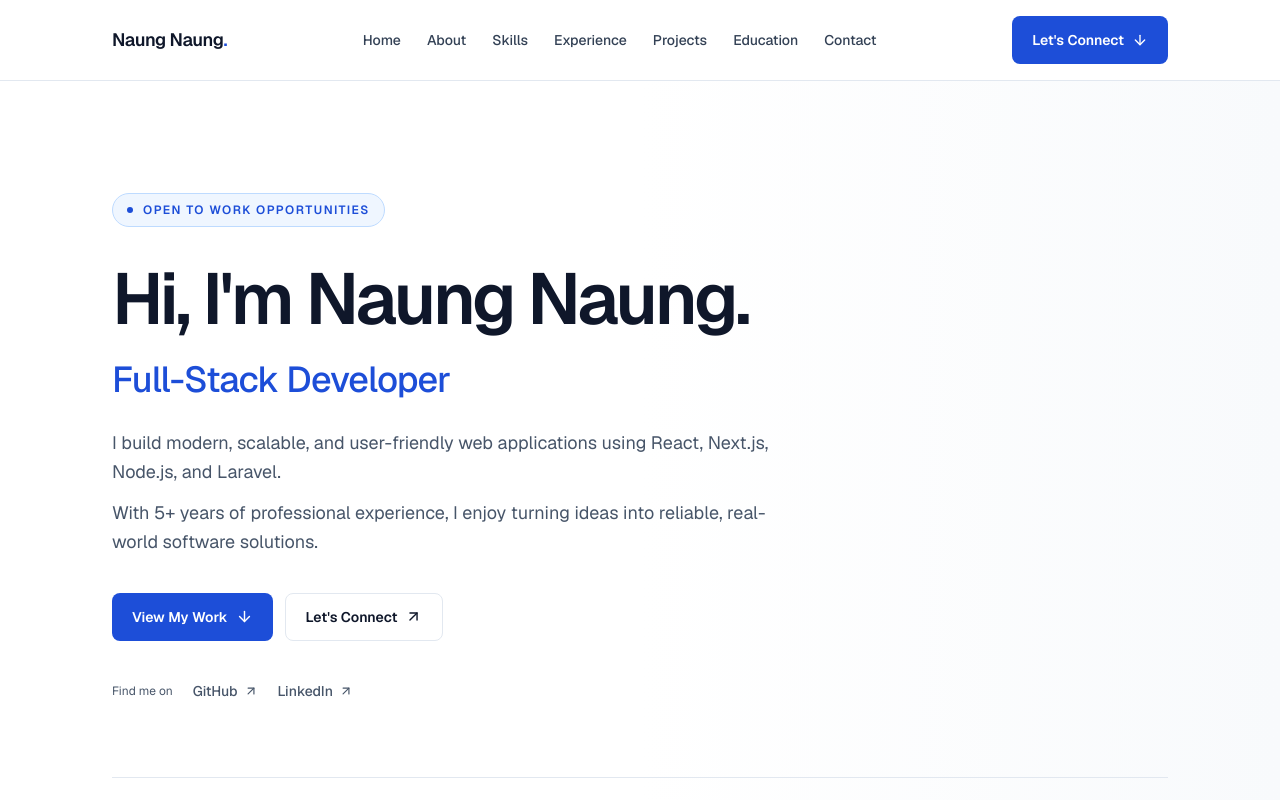
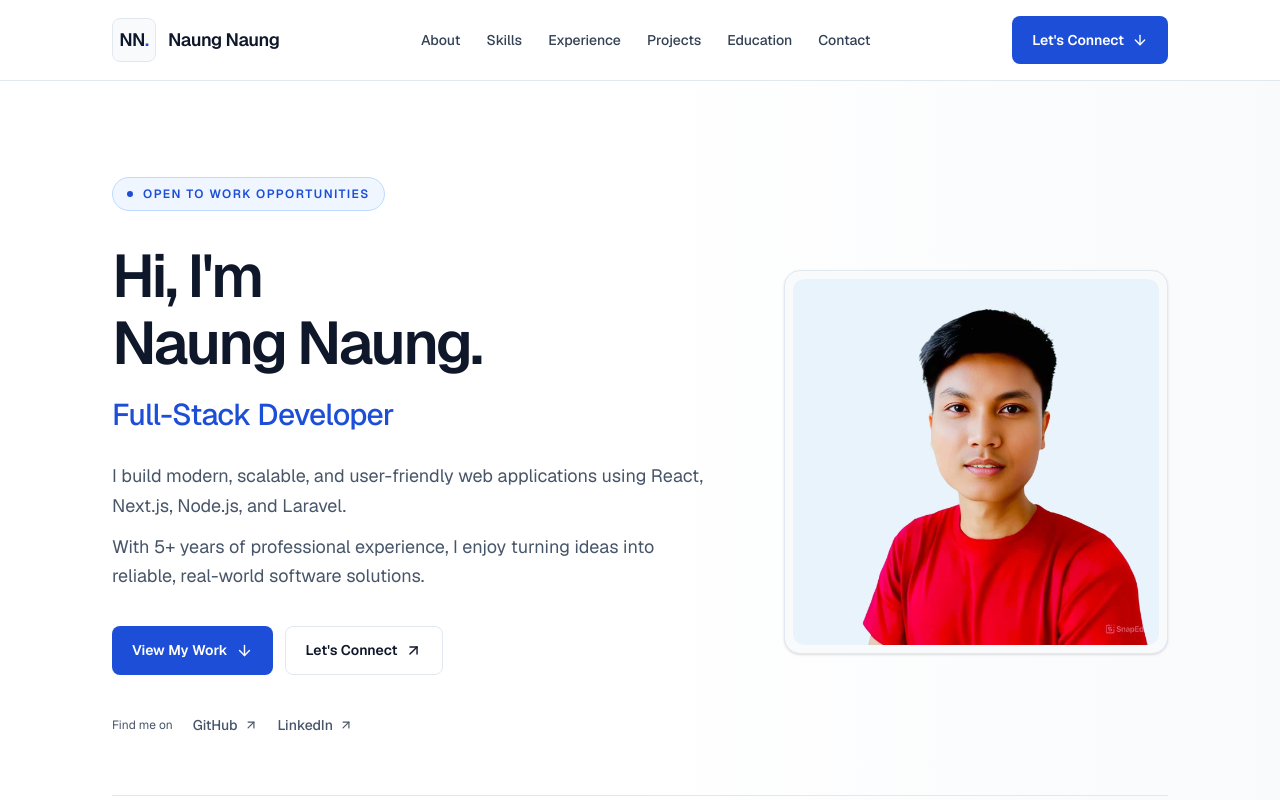
Before and after one commit to naungnaung-dev/naungnaung-portfolio, a Next.js app: page / in a window 1280 px wide. Shown: the top 800 px of the page. Built offline with nearby package versions, Linux system fonts and the light colour scheme.

Commit message:
feat: finalize portfolio homepage and personal branding

```diff
--- a/src/app/globals.css
+++ b/src/app/globals.css
@@ -23,7 +23,7 @@
   --color-accent-hover: var(--accent-hover);
   --color-border: var(--border);
   --font-sans: var(--font-geist-sans), Arial, Helvetica, sans-serif;
-  --font-mono: var(--font-geist-mono), monospace;
+  --font-mono: ui-monospace, SFMono-Regular, Menlo, monospace;
 }
 
 @layer base {
@@ -36,8 +36,6 @@
     font-family: var(--font-sans);
     line-height: 1.6;
   }
-
-  a[aria-disabled="true"] { cursor: not-allowed; }
 
   a, button { -webkit-tap-highlight-color: transparent; }
   :focus-visible { outline: 3px solid var(--accent); outline-offset: 4px; }
--- /dev/null
+++ b/src/components/branding/personal-logo.tsx
@@ -0,0 +1,17 @@
+import Link from "next/link";
+import { profile } from "@/data/profile";
+
+export function PersonalLogo() {
+  return (
+    <Link
+      href="/"
+      aria-label={`${profile.name} — Back to top`}
+      className="inline-flex min-h-11 shrink-0 items-center gap-2.5 rounded-md sm:gap-3"
+    >
+      <span aria-hidden="true" className="flex size-11 shrink-0 items-center justify-center rounded-lg border border-border bg-surface text-lg font-semibold tracking-tight text-heading">
+        NN<span className="text-accent">.</span>
+      </span>
+      <span className="text-base font-semibold tracking-tight text-heading sm:text-lg">{profile.name}</span>
+    </Link>
+  );
+}
--- /dev/null
+++ b/src/components/hero/profile-portrait.tsx
@@ -0,0 +1,16 @@
+import Image, { type StaticImageData } from "next/image";
+
+export function ProfilePortrait({ image, alt }: { image: StaticImageData; alt: string }) {
+  return (
+    <div className="w-full max-w-64 justify-self-center rounded-2xl border border-border bg-surface p-2 shadow-sm sm:max-w-80 lg:max-w-96 lg:justify-self-end">
+      <Image
+        src={image}
+        alt={alt}
+        preload
+        placeholder="blur"
+        sizes="(min-width: 1152px) 384px, (min-width: 1024px) 36vw, (min-width: 640px) 320px, 256px"
+        className="aspect-square h-auto w-full rounded-xl object-cover"
+      />
+    </div>
+  );
+}
--- a/src/components/layout/mobile-navigation.tsx
+++ b/src/components/layout/mobile-navigation.tsx
@@ -1,7 +1,7 @@
 "use client";
 
 import { useEffect, useId, useRef, useState } from "react";
-import { SectionLink } from "@/components/navigation/section-link";
+import Link from "next/link";
 import { Menu, X } from "lucide-react";
 import { navigation } from "@/data/navigation";
 
@@ -49,11 +49,11 @@ export function MobileNavigation() {
         <ul className="site-container grid gap-1">
           {navigation.map((item) => (
             <li key={item.href}>
-              <SectionLink href={item.href} available={item.available} onNavigate={close} className="nav-link w-full text-sm font-medium">{item.label}</SectionLink>
+              <Link href={item.href} onClick={close} className="nav-link w-full text-sm font-medium">{item.label}</Link>
             </li>
           ))}
           <li className="mt-3">
-            <SectionLink href="/#contact" available={true} className="button-primary w-full" onNavigate={close}>Let&apos;s Connect</SectionLink>
+            <Link href="/#contact" className="button-primary w-full" onClick={close}>Let&apos;s Connect</Link>
           </li>
         </ul>
       </nav>
--- a/src/components/layout/site-header.tsx
+++ b/src/components/layout/site-header.tsx
@@ -1,7 +1,6 @@
-import { SectionLink } from "@/components/navigation/section-link";
 import Link from "next/link";
 import { ArrowDown } from "lucide-react";
-import { profile } from "@/data/profile";
+import { PersonalLogo } from "@/components/branding/personal-logo";
 import { navigation } from "@/data/navigation";
 import { MobileNavigation } from "@/components/layout/mobile-navigation";
 
@@ -9,13 +8,11 @@ export function SiteHeader() {
   return (
     <header className="sticky top-0 z-40 border-b border-border bg-background/95 backdrop-blur-sm">
       <div className="site-container flex min-h-20 items-center justify-between gap-5">
-        <Link href="/#home" aria-label={`${profile.name} — Home`} className="shrink-0 text-lg font-semibold tracking-tight text-heading">
-          {profile.name}<span className="text-accent" aria-hidden="true">.</span>
-        </Link>
+        <PersonalLogo />
         <nav aria-label="Primary" className="hidden lg:block">
           <ul className="flex items-center gap-0.5 text-sm font-medium">
             {navigation.map((item) => (
-              <li key={item.href}><SectionLink className="nav-link" href={item.href} available={item.available}>{item.label}</SectionLink></li>
+              <li key={item.href}><Link className="nav-link" href={item.href}>{item.label}</Link></li>
             ))}
           </ul>
         </nav>
--- a/src/components/navigation/section-link.tsx
+++ /dev/null
@@ -1,39 +0,0 @@
-"use client";
-
-import type { ReactNode } from "react";
-
-interface SectionLinkProps {
-  href: string;
-  available: boolean;
-  children: ReactNode;
-  className?: string;
-  onNavigate?: () => void;
-  "aria-describedby"?: string;
-}
-
-// Preserve future section URLs without navigating to nonexistent targets.
-export function SectionLink({
-  href,
-  available,
-  children,
-  className,
-  onNavigate,
-  "aria-describedby": describedBy,
-}: SectionLinkProps) {
-  return (
-    <a
-      href={href}
-      className={className}
-      aria-disabled={available ? undefined : true}
-      aria-describedby={describedBy}
-      title={available ? undefined : "Coming soon"}
-      onClick={(event) => {
-        if (!available) event.preventDefault();
-        onNavigate?.();
-      }}
-    >
-      {children}
-      {!available && <span className="sr-only"> (coming soon)</span>}
-    </a>
-  );
-}
--- a/src/components/sections/contact.tsx
+++ b/src/components/sections/contact.tsx
@@ -5,7 +5,7 @@ import { profile } from "@/data/profile";
 export function Contact() {
   return (
     <section id="contact" aria-labelledby="contact-heading" className="border-t border-border bg-background">
-      <div className="site-container grid gap-8 py-12 sm:py-24 lg:grid-cols-[1.6fr_1fr] lg:gap-12 lg:py-28">
+      <div className="site-container grid gap-8 py-12 sm:py-16 lg:grid-cols-[1.6fr_1fr] lg:gap-12 lg:py-20">
         <div className="min-w-0">
           <p className="text-xs font-semibold uppercase tracking-[0.12em] text-accent">Contact</p>
           <h2 id="contact-heading" className="mt-3 text-3xl font-semibold tracking-tight text-heading sm:text-4xl">{contact.heading}</h2>
--- a/src/components/sections/education.tsx
+++ b/src/components/sections/education.tsx
@@ -3,7 +3,7 @@ import { education } from "@/data/education";
 export function Education() {
   return (
     <section id="education" aria-labelledby="education-heading" className="border-t border-border bg-surface">
-      <div className="site-container py-12 sm:py-24 lg:py-28">
+      <div className="site-container py-12 sm:py-16 lg:py-20">
         <p className="text-xs font-semibold uppercase tracking-[0.12em] text-accent">Academic background</p>
         <h2 id="education-heading" className="mt-3 text-3xl font-semibold tracking-tight text-heading sm:text-4xl">Education</h2>
         <div className="mt-8 rounded-xl border border-border bg-background p-5 sm:mt-10 sm:p-8">
--- a/src/components/sections/hero.tsx
+++ b/src/components/sections/hero.tsx
@@ -1,28 +1,30 @@
-import { SectionLink } from "@/components/navigation/section-link";
-import { navigation } from "@/data/navigation";
+import Link from "next/link";
+import portrait from "../../../public/naung-naung.jpeg";
+import { ProfilePortrait } from "@/components/hero/profile-portrait";
 import { ArrowDown, ArrowUpRight, Code2, MapPin } from "lucide-react";
 import { profile } from "@/data/profile";
 
 export function Hero() {
-  const projectsLink = navigation.find((item) => item.href === "/#projects")!;
   return (
     <section id="home" aria-labelledby="hero-heading" className="relative isolate overflow-hidden bg-background">
       <div aria-hidden="true" className="pointer-events-none absolute inset-y-0 right-0 -z-10 w-1/2 bg-linear-to-l from-surface to-transparent" />
-      <div className="site-container py-16 sm:py-24 lg:py-28">
+      <div className="site-container py-12 sm:py-20 lg:py-24">
+        <div className="grid items-center gap-6 sm:gap-8 lg:grid-cols-[minmax(0,1.5fr)_minmax(0,1fr)] lg:gap-10 xl:gap-16">
+          <div className="min-w-0">
             <div className="inline-flex items-center gap-2.5 rounded-full border border-blue-200 bg-blue-50 px-3.5 py-2 text-[0.6875rem] font-semibold tracking-[0.12em] text-accent sm:text-xs">
               <span aria-hidden="true" className="size-1.5 shrink-0 rounded-full bg-accent" />
               OPEN TO WORK OPPORTUNITIES
             </div>
-        <h1 id="hero-heading" className="mt-8 max-w-4xl text-4xl font-semibold leading-[1.12] tracking-[-0.045em] text-heading sm:text-6xl lg:text-7xl">
-          Hi, I&apos;m {profile.name}.
+            <h1 id="hero-heading" className="mt-8 max-w-4xl text-4xl font-semibold leading-[1.12] tracking-[-0.045em] text-heading sm:text-6xl lg:text-5xl xl:text-6xl">
+              Hi, I&apos;m <span className="block">{profile.name}.</span>
             </h1>
-        <p className="mt-4 text-2xl font-medium tracking-tight text-accent sm:mt-5 sm:text-3xl lg:text-4xl">{profile.title}</p>
+            <p className="mt-4 text-2xl font-medium tracking-tight text-accent sm:mt-5 sm:text-3xl">{profile.title}</p>
             <div className="mt-7 max-w-2xl space-y-3 text-base leading-relaxed text-muted sm:text-lg">
               <p>I build modern, scalable, and user-friendly web applications using React, Next.js, Node.js, and Laravel.</p>
               <p>With {profile.experience} of professional experience, I enjoy turning ideas into reliable, real-world software solutions.</p>
             </div>
             <div className="mt-9 flex flex-col gap-3 sm:flex-row">
-          <SectionLink href={projectsLink.href} available={projectsLink.available} className="button-primary">View My Work <ArrowDown size={17} aria-hidden="true" /></SectionLink>
+              <Link href="/#projects" className="button-primary">View My Work <ArrowDown size={17} aria-hidden="true" /></Link>
               <a href={profile.links.linkedin} className="button-secondary">Let&apos;s Connect <ArrowUpRight size={17} aria-hidden="true" /></a>
             </div>
             <div className="mt-7 flex flex-wrap items-center gap-x-5 gap-y-2 text-sm font-medium text-muted">
@@ -30,7 +32,10 @@ export function Hero() {
               <a href={profile.links.github} className="inline-flex min-h-11 items-center gap-1.5 hover:text-accent">GitHub <ArrowUpRight size={14} aria-hidden="true" /></a>
               <a href={profile.links.linkedin} className="inline-flex min-h-11 items-center gap-1.5 hover:text-accent">LinkedIn <ArrowUpRight size={14} aria-hidden="true" /></a>
             </div>
-        <div className="mt-12 grid gap-6 border-t border-border pt-7 text-sm sm:mt-16 md:grid-cols-[1fr_1.2fr] md:gap-10">
+          </div>
+          <ProfilePortrait image={portrait} alt={`Portrait of ${profile.name}`} />
+        </div>
+        <div className="mt-10 grid gap-6 border-t border-border pt-7 text-sm sm:mt-12 md:grid-cols-[1fr_1.2fr] md:gap-10">
           <p className="flex items-start gap-3 text-muted"><MapPin size={18} className="mt-0.5 shrink-0 text-accent" aria-hidden="true" /><span className="min-w-0">From {profile.nationality} <span aria-hidden="true">•</span> Based in {profile.location}</span></p>
           <div className="flex items-start gap-3 text-muted"><Code2 size={18} className="mt-0.5 shrink-0 text-accent" aria-hidden="true" /><div className="min-w-0"><p>Open to Full-Time, Part-Time, Contract, and Freelance Opportunities.</p><p className="mt-1 text-xs">{profile.employment.note}</p></div></div>
         </div>
--- a/src/data/navigation.ts
+++ b/src/data/navigation.ts
@@ -1,11 +1,9 @@
-// These anchor IDs are also the contract for upcoming homepage sections.
-// Set available to true when each corresponding section is implemented.
+// Shared homepage anchors for desktop and mobile navigation.
 export const navigation = [
-  { label: "Home", href: "/#home", available: true },
-  { label: "About", href: "/#about", available: true },
-  { label: "Skills", href: "/#skills", available: true },
-  { label: "Experience", href: "/#experience", available: true },
-  { label: "Projects", href: "/#projects", available: true },
-  { label: "Education", href: "/#education", available: true },
-  { label: "Contact", href: "/#contact", available: true },
+  { label: "About", href: "/#about" },
+  { label: "Skills", href: "/#skills" },
+  { label: "Experience", href: "/#experience" },
+  { label: "Projects", href: "/#projects" },
+  { label: "Education", href: "/#education" },
+  { label: "Contact", href: "/#contact" },
 ] as const;
```
Also changed, not shown: src/app/layout.tsx (+2 -7 lines), public/naung-naung.jpeg (added), 2 other files (tests, documents, lock files or other folders). Lines whose indentation alone changed are shown as unchanged.
